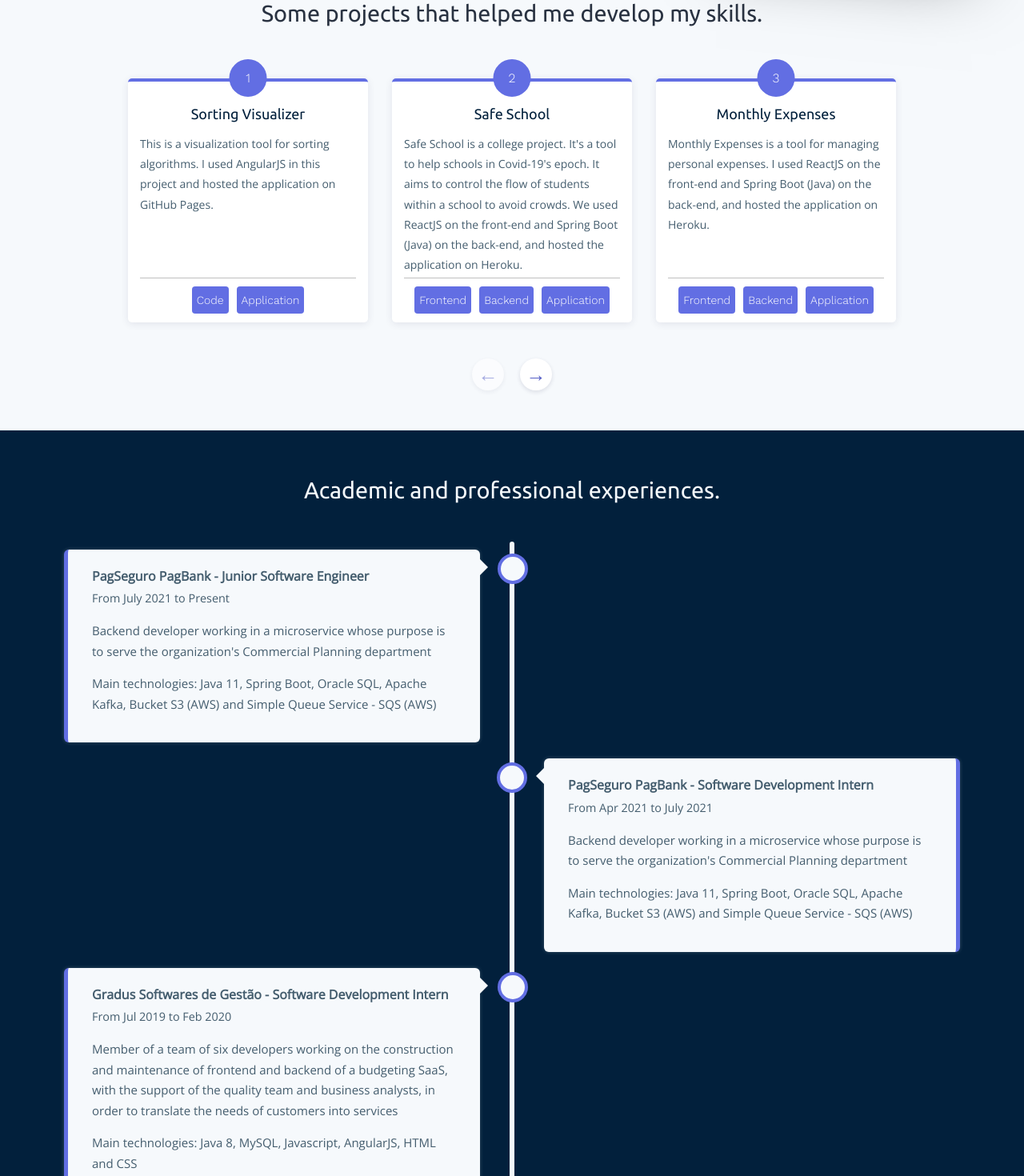
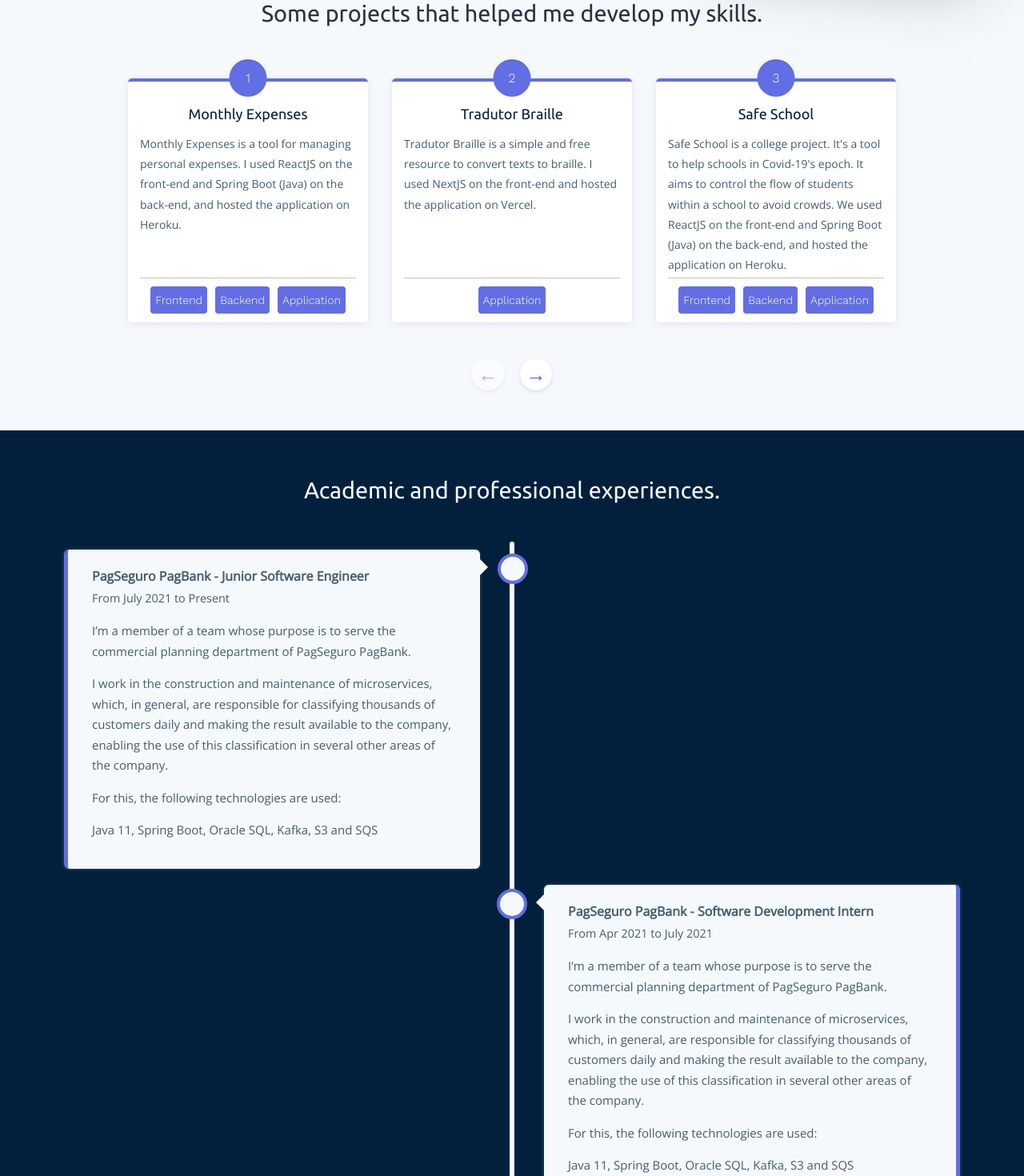
Before and after one commit to caio-k/caio-k.github.io, a React (Create React App) app: page / in a window 1280 px wide. Shown: the part 540-2010 px from the top of the page at 80% size. Built offline with nearby package versions, Linux system fonts and the light colour scheme.

Commit message:
update my info

```diff
--- a/src/components/contacts.js
+++ b/src/components/contacts.js
@@ -31,7 +31,7 @@ function Contacts() {
       </div>
       <div className="email-session">
         <h4>
-          Email: <input id="email" value="caionakazawa@usp.br" readOnly={true}/>
+          Email: <input id="email" value="koiti2000@hotmail.com" readOnly={true}/>
         </h4>
         <img src={copyIcon} alt="Copy" width={20} height={20} onClick={() => copyEmail()}/>
       </div>
--- a/src/components/header.js
+++ b/src/components/header.js
@@ -1,6 +1,7 @@
 import React from "react";
 import "../styles/header.css";
 import photo from "../assets/photo.jpeg";
+import AgeCalculator from "../utils/AgeCalculator";
 
 function Header() {
   return (
@@ -33,7 +34,7 @@ function Header() {
                 <span className="object-name">me</span>
                 <span>.</span>
                 <span className="attribute">setAge</span>
-                <span>(21);</span>
+                <span>({AgeCalculator("06/06/2000")});</span>
               </div>
               <div>
                 <span className="object-name">me</span>
--- a/src/components/projects.js
+++ b/src/components/projects.js
@@ -26,21 +26,34 @@ function Projects() {
       <div className="projects-carousel">
         <OwlCarousel className={"owl-theme"} items={3} dots={false} responsive={responsive} nav
                      navText={['&#8592;', '&#8594;']} navClass={['projects-carousel-nav', 'projects-carousel-nav']}>
+
           <div className="project">
             <div className="project-symbol"><span>1</span></div>
-            <h5>Sorting Visualizer</h5>
+            <h5>Monthly Expenses</h5>
             <div className="project-description">
-              <p>This is a visualization tool for sorting algorithms. I used AngularJS in this project and hosted the
-                application on GitHub Pages.</p>
+              <p>Monthly Expenses is a tool for managing personal expenses. I used ReactJS on the front-end and Spring
+                Boot (Java) on the back-end, and hosted the application on Heroku.</p>
             </div>
             <div className="project-links">
-              <a href="https://github.com/caio-k/sorting-visualizer">Code</a>
-              <a href="https://caio-k.github.io/sorting-visualizer/#!/">Application</a>
+              <a href="https://github.com/caio-k/monthly-expenses-webapp">Frontend</a>
+              <a href="https://github.com/caio-k/monthly-expenses-server">Backend</a>
+              <a href="https://monthly-expenses-app.herokuapp.com/">Application</a>
             </div>
           </div>
 
           <div className="project">
             <div className="project-symbol"><span>2</span></div>
+            <h5>Tradutor Braille</h5>
+            <div className="project-description">
+              <p> Tradutor Braille is a simple and free resource to convert texts to braille. I used NextJS on the front-end and hosted the application on Vercel.</p>
+            </div>
+            <div className="project-links">
+              <a href="https://www.tradutorbraille.com.br/">Application</a>
+            </div>
+          </div>
+
+          <div className="project">
+            <div className="project-symbol"><span>3</span></div>
             <h5>Safe School</h5>
             <div className="project-description">
               <p>Safe School is a college project. It's a tool to help schools in Covid-19's epoch. It aims to control
@@ -55,16 +68,15 @@ function Projects() {
           </div>
 
           <div className="project">
-            <div className="project-symbol"><span>3</span></div>
-            <h5>Monthly Expenses</h5>
+            <div className="project-symbol"><span>4</span></div>
+            <h5>Sorting Visualizer</h5>
             <div className="project-description">
-              <p>Monthly Expenses is a tool for managing personal expenses. I used ReactJS on the front-end and Spring
-                Boot (Java) on the back-end, and hosted the application on Heroku.</p>
+              <p>This is a visualization tool for sorting algorithms. I used AngularJS in this project and hosted the
+                application on GitHub Pages.</p>
             </div>
             <div className="project-links">
-              <a href="https://github.com/caio-k/monthly-expenses-webapp">Frontend</a>
-              <a href="https://github.com/caio-k/monthly-expenses-server">Backend</a>
-              <a href="https://monthly-expenses-app.herokuapp.com/">Application</a>
+              <a href="https://github.com/caio-k/sorting-visualizer">Code</a>
+              <a href="https://caio-k.github.io/sorting-visualizer/#!/">Application</a>
             </div>
           </div>
 
--- a/src/data/careerData.js
+++ b/src/data/careerData.js
@@ -2,28 +2,44 @@ const careerData = [
   {
     title: "Junior Software Engineer",
     institution: "PagSeguro PagBank",
-    description: ["Backend developer working in a microservice whose purpose is to serve the organization's Commercial Planning department", "Main technologies: Java 11, Spring Boot, Oracle SQL, Apache Kafka, Bucket S3 (AWS) and Simple Queue Service - SQS (AWS)"],
+    description: [
+      "I’m a member of a team whose purpose is to serve the commercial planning department of PagSeguro PagBank.",
+      "I work in the construction and maintenance of microservices, which, in general, are responsible for classifying thousands of customers daily and making the result available to the company, enabling the use of this classification in several other areas of the company.",
+      "For this, the following technologies are used:",
+      "Java 11, Spring Boot, Oracle SQL, Kafka, S3 and SQS"
+    ],
     begin: "July 2021",
     end: "Present"
   },
   {
     title: "Software Development Intern",
     institution: "PagSeguro PagBank",
-    description: ["Backend developer working in a microservice whose purpose is to serve the organization's Commercial Planning department", "Main technologies: Java 11, Spring Boot, Oracle SQL, Apache Kafka, Bucket S3 (AWS) and Simple Queue Service - SQS (AWS)"],
+    description: [
+      "I’m a member of a team whose purpose is to serve the commercial planning department of PagSeguro PagBank.",
+      "I work in the construction and maintenance of microservices, which, in general, are responsible for classifying thousands of customers daily and making the result available to the company, enabling the use of this classification in several other areas of the company.",
+      "For this, the following technologies are used:",
+      "Java 11, Spring Boot, Oracle SQL, Kafka, S3 and SQS"
+    ],
     begin: "Apr 2021",
     end: "July 2021"
   },
   {
     title: "Software Development Intern",
     institution: "Gradus Softwares de Gestão",
-    description: ["Member of a team of six developers working on the construction and maintenance of frontend and backend of a budgeting SaaS, with the support of the quality team and business analysts, in order to translate the needs of customers into services", "Main technologies: Java 8, MySQL, Javascript, AngularJS, HTML and CSS"],
+    description: [
+      "Member of a team of six developers working on the construction and maintenance of frontend and backend of a budgeting SaaS, with the support of the quality team and business analysts, in order to translate the needs of customers into services",
+      "Main technologies:",
+      "Java 8, MySQL, Javascript, AngularJS, HTML and CSS"
+    ],
     begin: "Jul 2019",
     end: "Feb 2020"
   },
   {
     title: "Information Systems Student",
     institution: "EACH-USP",
-    description: ["Software Foundations; Computer Architecture; Algorithms; Complexity Analysis; Artificial Intelligence; Computational Theory; Operating Systems; Databases; Calculus II; Object Orientation; Data Structure."],
+    description: [
+      "Software Foundations; Computer Architecture; Algorithms; Complexity Analysis; Artificial Intelligence; Computational Theory; Operating Systems; Databases; Calculus II; Object Orientation; Data Structure."
+    ],
     begin: "Mar 2018",
     end: "Dec 2021"
   }
--- /dev/null
+++ b/src/utils/AgeCalculator.js
@@ -0,0 +1,14 @@
+/**
+ * @param dateString as mm/dd/yyyy
+ * @returns {number} - actual age
+ */
+export default function calculateAge(dateString) {
+  const today = new Date();
+  const birthDate = new Date(dateString);
+  let age = today.getFullYear() - birthDate.getFullYear();
+  const m = today.getMonth() - birthDate.getMonth();
+  if (m < 0 || (m === 0 && today.getDate() < birthDate.getDate())) {
+    age--;
+  }
+  return age;
+}
```
